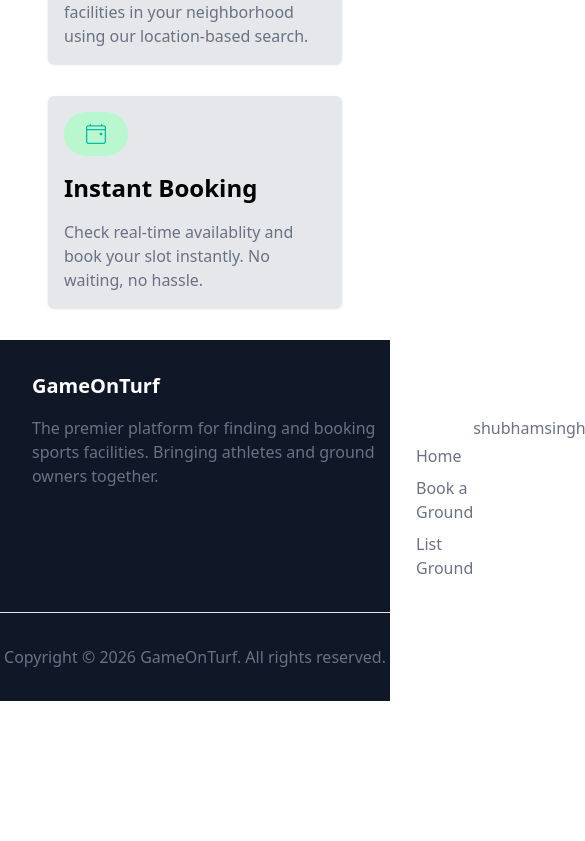
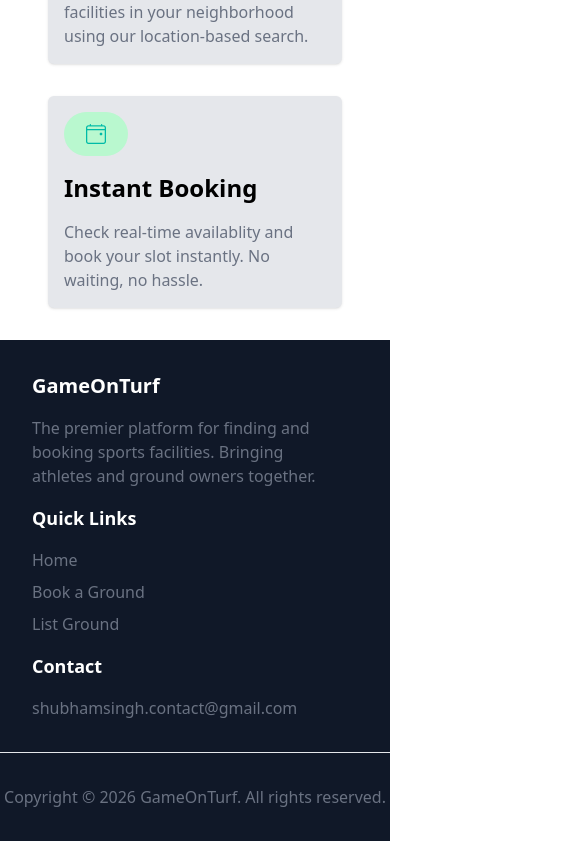
Before and after one commit to unrealblood/game-on-turf-nextjs, a Next.js app: page / in a window 390 px wide. Shown: the part 892-1733 px from the top of the page, 585 px wide, since content can reach past the window. Before the commit the page ends 1593 px from the top, so only its background shows below. Built offline with nearby package versions, Linux system fonts and the light colour scheme; no server answers.

Commit message:
make footer mobile view compatible

```diff
--- a/app/components/footer/Footer.jsx
+++ b/app/components/footer/Footer.jsx
@@ -3,11 +3,11 @@ import Link from "next/link";
 export default async function Footer() {
     return (
         <footer className="bg-gray-900 py-8">
-            <div className="flex justify-between items-start text-white px-8 pb-8">
+            <div className="flex flex-col sm:flex-row sm:justify-between justify-start gap-4 sm:gap-0 items-start text-white px-8 pb-8">
                 <div>
                     <Link href={"/"}><h2 className="font-bold text-xl inline">GameOnTurf</h2></Link>
 
-                    <p className="mt-4 text-gray-500 w-96">The premier platform for finding and booking sports facilities. Bringing athletes and ground owners together.</p>
+                    <p className="mt-4 text-gray-500 sm:w-96 w-72">The premier platform for finding and booking sports facilities. Bringing athletes and ground owners together.</p>
                 </div>
 
                 <div>
```
